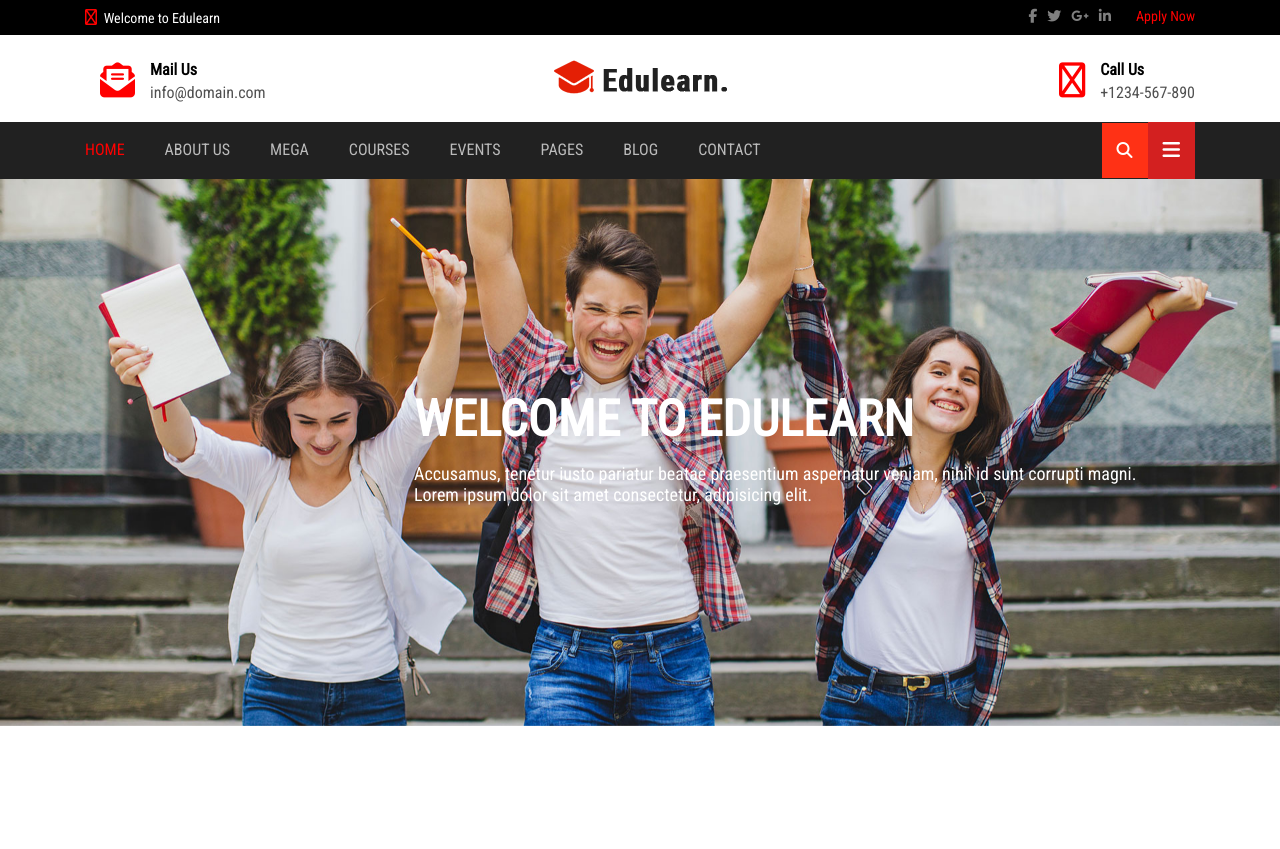
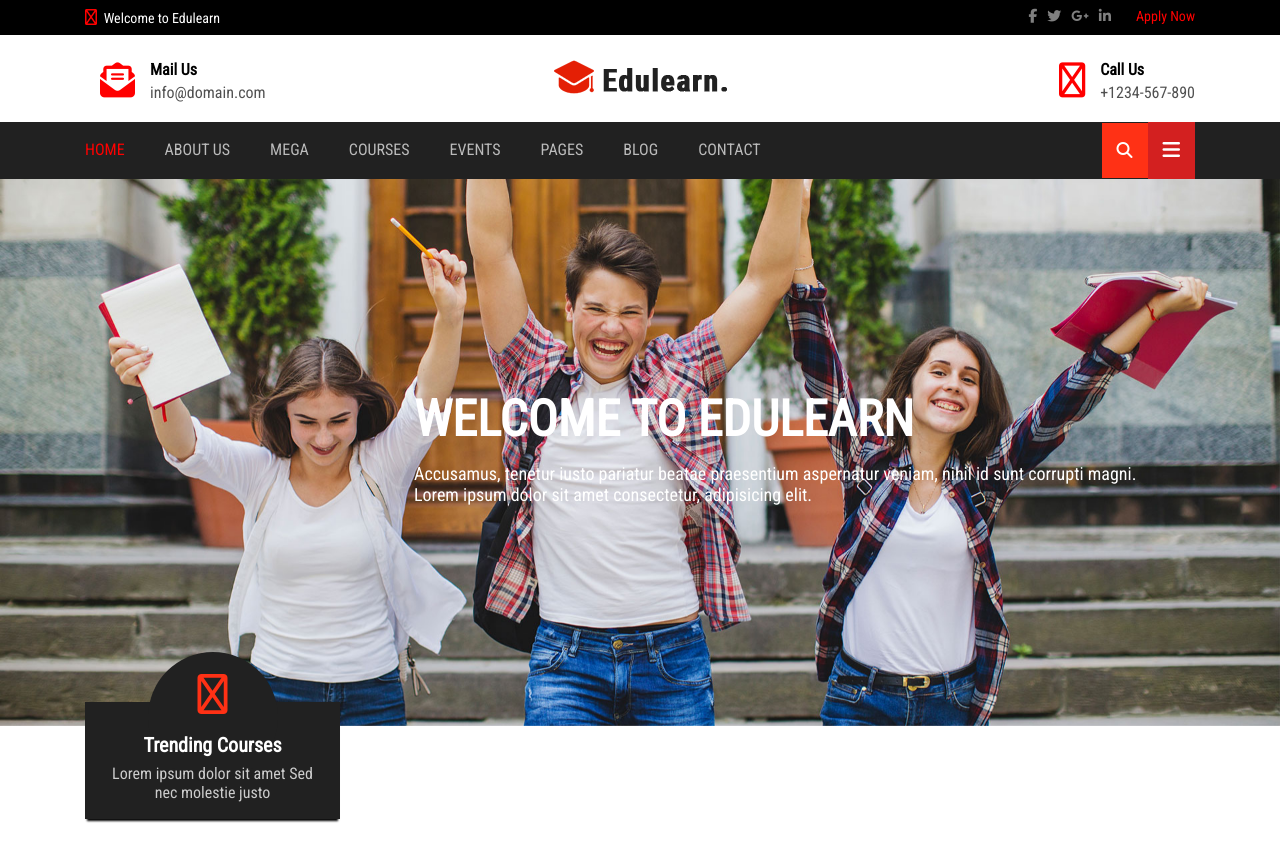
Before and after one commit to codeacademyprogramming/p112-20190809-frontend-project-GunelHus, a plain HTML site: page Frontend/index.html in a window 1280 px wide. Before the commit the page ends 800 px from the top, so only its background shows below. Drawn offline with nearby package versions, Linux system fonts and the light colour scheme.

Commit message:
some additions

```diff
--- a/Frontend/index.html
+++ b/Frontend/index.html
@@ -117,7 +117,7 @@
         </div>
     </header>
     <main>
-        <!--Section Owl Carousel-->
+        <!--Section Are You Ready-->
         <section class="welcome-carousel ">
             <div class="owl-theme owl-carousel slide">
 
@@ -140,6 +140,24 @@
                 </div>
             </div>
         </section>
+        <!--Section Trending Courses-->
+        <section class="trending-courses">
+        <div class="container">
+            <div class="row">
+                <div class="col-lg-3 col-md-6">
+                    <div class="trending">
+                        <div class="courses-icon">
+                                <i class="far fa-american-sign-language-interpreting"></i>
+                        </div>
+                        <div class="courses-text">
+                            <h4 class="courses-title">Trending Courses</h4>
+                            <p>Lorem ipsum dolor sit amet Sed nec molestie justo</p>
+                        </div>
+                    </div>
+                </div>
+            </div>
+        </div>
+        </section>
     </main>
     <script src="https://code.jquery.com/jquery-3.4.1.js"></script>
     <script src="vendor/owl.carousel/owl.carousel.min.js"></script>
--- a/Frontend/sass/main.scss
+++ b/Frontend/sass/main.scss
@@ -171,6 +171,8 @@
         }
     }
 }
+
+/*Section Are You Ready*/
 .welcome-carousel{
     .slide{
         position: relative;
@@ -206,3 +208,60 @@
         }
         }
 }
+/*Section Trending Courses*/
+.trending-courses{
+    text-align: center;
+    margin-top: 6px;
+    .container{
+        .row{
+            .col-md-6{
+                .trending{
+                    background-color: #212121;
+                    padding: 25px 17px 17px;
+                    box-shadow: 0 4px 2px -2px #000000;
+                    z-index: 111;
+                    position: relative;
+                    top: -30px;
+                    transition: all 0.3s ease 0s;
+
+                    &:hover, &:hover .courses-icon{
+                        background-color: red;
+                        color:white;
+                    }
+                    }
+                }
+            }
+        }
+    }
+    .courses-icon{
+        height: 130px;
+    width: 130px;
+    background-color: #212121;
+    line-height: 88px;
+    text-align: center;
+    position: absolute;
+    top: -50px;
+    z-index: -1;
+    font-size: 40px;
+    border-radius: 50%;
+    left: 0;
+    right: 0;
+    margin: 0 auto;
+    color: #ff3115;
+    transition: all 0.3s ease 0s;
+    }
+    .courses-text{
+        text-align: center;
+        margin-top: 6px;
+        h4{
+            position: relative;
+        color: #ffffff;
+        font-size: 20px;
+        margin-bottom: 7px;
+        z-index: 10;
+        }
+        p{
+            color: #cccccc;
+            margin-bottom: 0;
+        }
+    }
```
Also changed, not shown: Frontend/sass/main.css, 1 other file.
